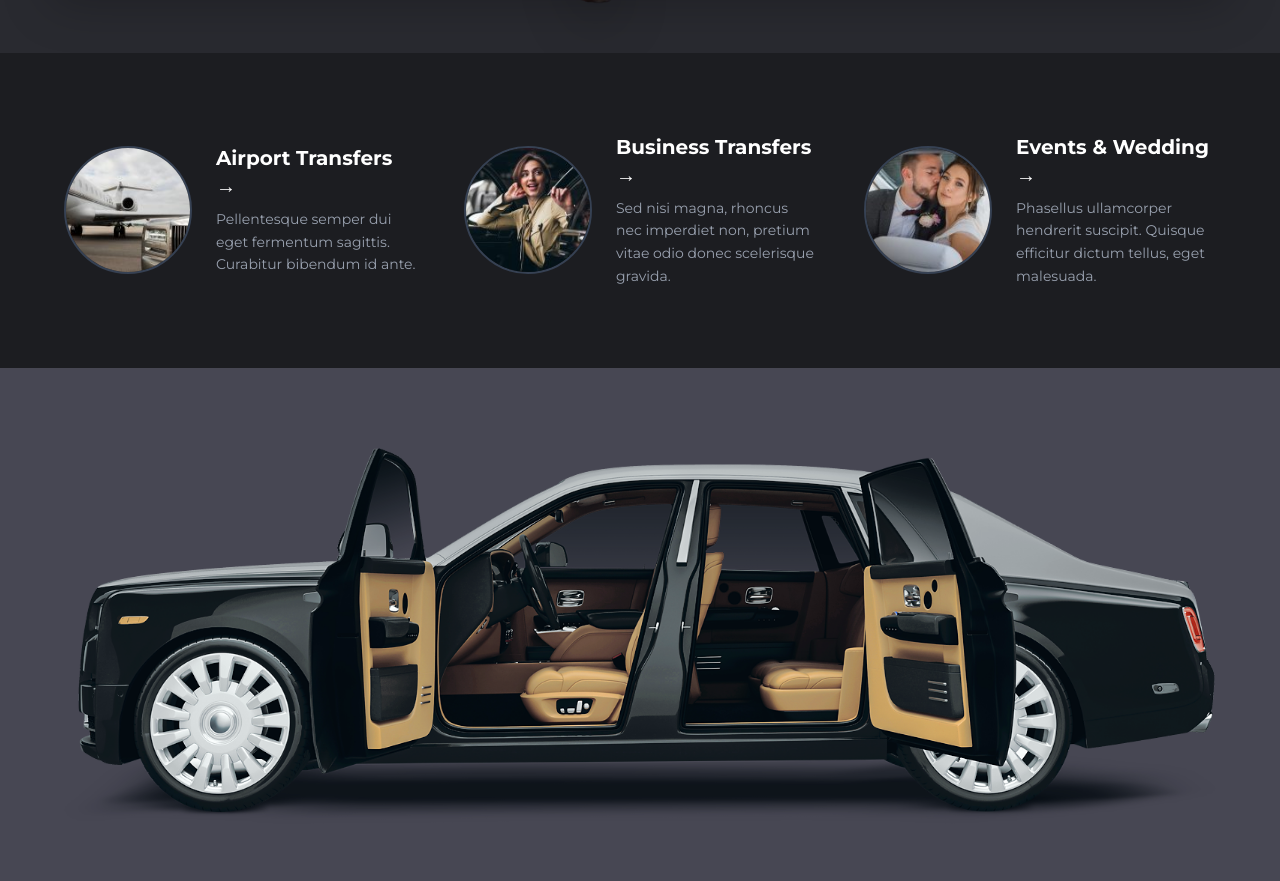
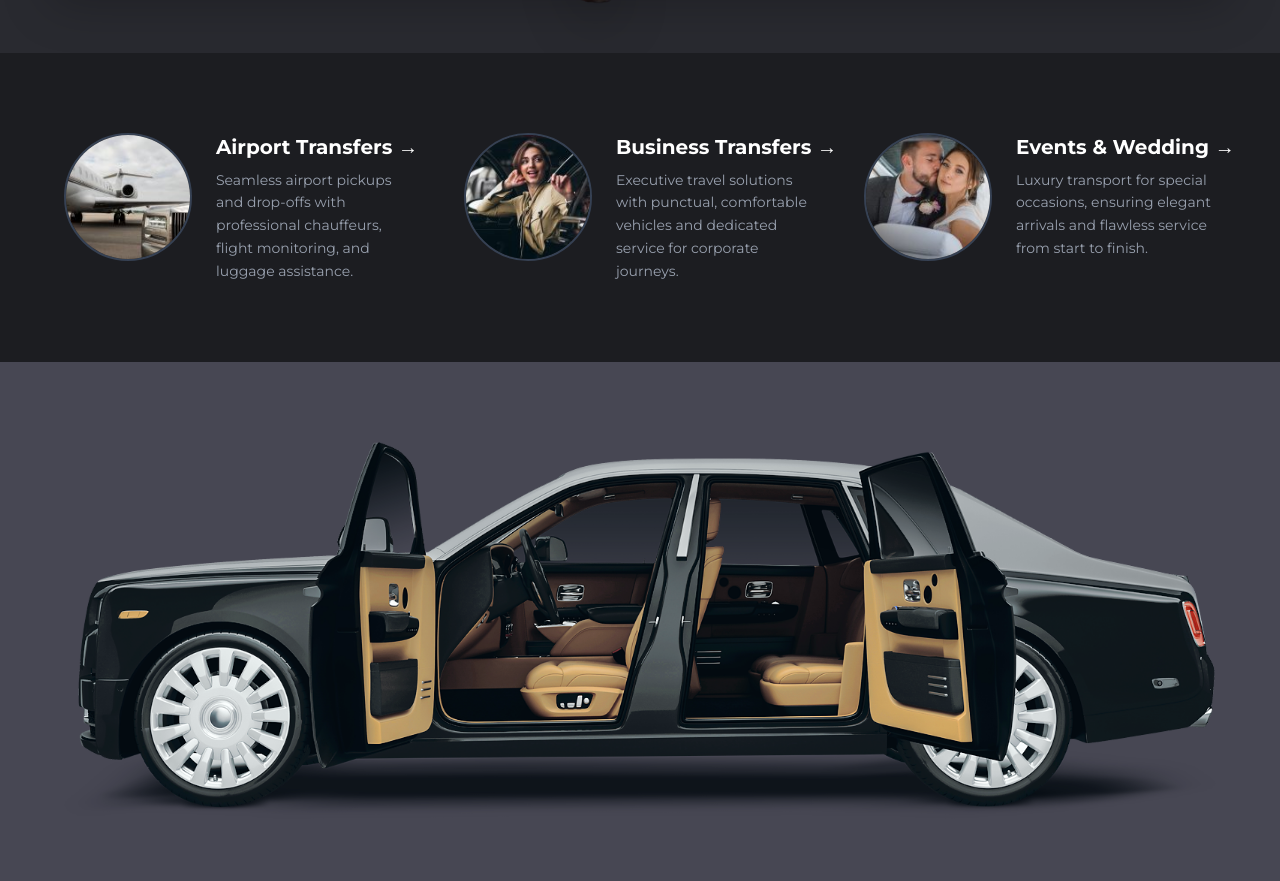
Before and after one commit to ablimo24x7/ablimo_project, a Next.js app: page /dashboard in a window 1280 px wide. Shown: the part 822-1703 px from the top of the page. Built offline with nearby package versions, Linux system fonts and the light colour scheme.

Commit message:
fix: update service descriptions for clarity and detail in both en-UK and en-US dictionaries

```diff
--- a/src/app/[lang]/_components/ServicesSection.tsx
+++ b/src/app/[lang]/_components/ServicesSection.tsx
@@ -10,7 +10,7 @@ export default function ServicesSection({ dict }: { dict: Dictionary }) {
     <section className="bg-[#1c1d21] py-20 px-8">
       <div className="max-w-6xl mx-auto grid grid-cols-1 md:grid-cols-3 gap-12">
         {services.map((service, i) => (
-          <div key={service.title} className="flex flex-col lg:flex-row gap-4 lg:gap-6 items-center text-center lg:text-left">
+          <div key={service.title} className="flex flex-col lg:flex-row gap-4 lg:gap-6 items-center lg:items-start text-center lg:text-left">
             <div className="w-24 h-24 lg:w-32 lg:h-32 rounded-full overflow-hidden flex-shrink-0 border-2 border-gray-700">
               <Image
                 src={images[i]}
@@ -20,8 +20,8 @@ export default function ServicesSection({ dict }: { dict: Dictionary }) {
                 className="w-full h-full object-cover"
               />
             </div>
-            <div className="flex flex-col gap-2">
-              <h3 className="text-white font-bold text-xl flex items-center justify-center lg:justify-start gap-2 cursor-pointer hover:text-gray-300">
+            <div className="flex flex-col gap-2 min-w-0">
+              <h3 className="text-white font-bold text-xl flex items-center justify-center lg:justify-start gap-2 cursor-pointer hover:text-gray-300 lg:whitespace-nowrap">
                 {service.title} &rarr;
               </h3>
               <p className="text-gray-400 text-sm leading-relaxed">
```
Also changed, not shown: src/app/[lang]/dictionaries/en-UK.json, src/app/[lang]/dictionaries/en-US.json.
